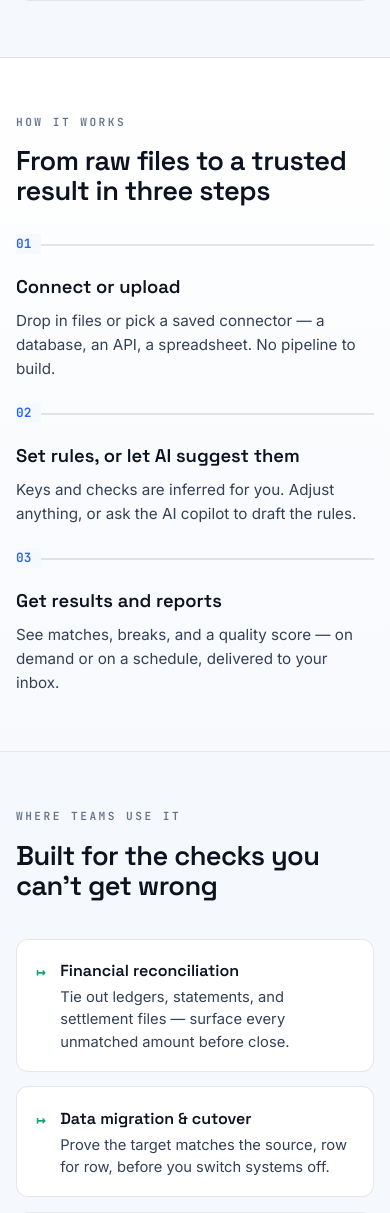
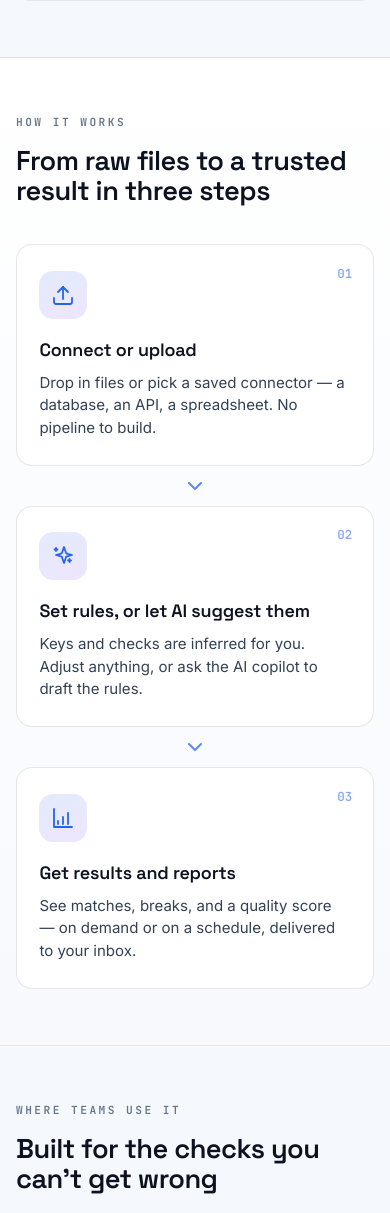
Before and after one commit to ravindraupadhyay1001-ux/ai-datavalidator, a FastAPI app: template templates/landing.html in a window 390 px wide. Shown: the part 2993-4206 px from the top of the page. Run offline with FastAPI, Linux system fonts and the light colour scheme; the template is opened without the code that fills it, so the values that code supplies are empty; parts of the project's set-up code (start-up, migrations or seed data) failed here and were passed over; some libraries are stand-ins or nearby versions.

Commit message:
Landing: redesign 'How it works' as an animated icon flow
Replace the plain numbered steps with icon tiles (upload / AI spark /
results chart), connecting chevrons between them, and a staggered
scroll-reveal via IntersectionObserver (fallback shows all if unsupported;
reduced-motion shows them statically). Stacks vertically with down-arrows
on mobile.

Co-Authored-By: Claude Opus 4.8 <noreply@anthropic.com>

```diff
--- a/templates/landing.html
+++ b/templates/landing.html
@@ -181,13 +181,19 @@ h2.h{font-family:var(--display);font-weight:600;font-size:clamp(1.7rem,3.4vw,2.5
 /* ---------- how it works ---------- */
 .how{background:linear-gradient(180deg,#fff,#f7f9fd);border-top:1px solid var(--line);
   border-bottom:1px solid var(--line)}
-.steps{display:grid;grid-template-columns:repeat(3,1fr);gap:1.6rem;counter-reset:step}
-.step{position:relative;padding-top:1.4rem;border-top:2px solid var(--line)}
-.step::before{counter-increment:step;content:counter(step,decimal-leading-zero);
-  font-family:var(--mono);font-weight:600;font-size:.8rem;color:var(--blue);
-  position:absolute;top:-.05rem;left:0;background:var(--paper);padding-right:.6rem;transform:translateY(-58%)}
-.step h3{font-family:var(--display);font-weight:600;font-size:1.15rem;margin:.2rem 0 .45rem}
-.step p{color:var(--ink-2);font-size:.95rem}
+.flow{display:flex;align-items:stretch;gap:0;flex-wrap:nowrap}
+.fstep{flex:1;min-width:0;position:relative;background:var(--card);border:1px solid var(--line);
+  border-radius:16px;padding:1.6rem 1.4rem;
+  opacity:0;transform:translateY(18px);transition:opacity .6s ease,transform .6s cubic-bezier(.2,.7,.2,1)}
+.fstep.in{opacity:1;transform:none}
+.fnum{position:absolute;top:1.15rem;right:1.3rem;font-family:var(--mono);font-size:.78rem;font-weight:700;color:var(--blue);opacity:.55}
+.ficon{width:48px;height:48px;border-radius:14px;display:grid;place-items:center;margin-bottom:1.05rem;color:var(--blue);
+  background:linear-gradient(160deg,rgba(37,99,235,.13),rgba(124,58,237,.13))}
+.fstep h3{font-family:var(--display);font-weight:600;font-size:1.12rem;letter-spacing:-.01em;margin-bottom:.45rem}
+.fstep p{color:var(--ink-2);font-size:.94rem;line-height:1.5}
+.farrow{flex:0 0 42px;display:flex;align-items:center;justify-content:center;color:var(--blue);
+  opacity:0;transition:opacity .5s ease .2s}
+.farrow.in{opacity:.75}
 
 /* ---------- use cases ---------- */
 .uses{display:grid;grid-template-columns:repeat(2,1fr);gap:.9rem}
@@ -303,7 +309,8 @@ table.cmp tbody tr:last-child td.hl{border-bottom:1.5px solid rgba(37,99,235,.28
 @media (max-width:860px){
   .hero-grid{grid-template-columns:1fr}
   .features{grid-template-columns:1fr 1fr}
-  .steps{grid-template-columns:1fr;gap:2rem}
+  .flow{flex-direction:column}
+  .farrow{flex-basis:auto;padding:.5rem 0;transform:rotate(90deg)}
   .uses{grid-template-columns:1fr}
   .split{grid-template-columns:1fr}
   .nav-links a.navlink{display:none}
@@ -329,6 +336,7 @@ table.cmp tbody tr:last-child td.hl{border-bottom:1.5px solid rgba(37,99,235,.28
 @media (prefers-reduced-motion:reduce){
   *{animation:none!important;scroll-behavior:auto!important}
   .reveal{opacity:1;transform:none}
+  .fstep,.farrow{opacity:1!important;transform:none!important;transition:none!important}
 }
 :focus-visible{outline:2.5px solid var(--blue);outline-offset:2px;border-radius:6px}
 </style>
@@ -472,16 +480,24 @@ table.cmp tbody tr:last-child td.hl{border-bottom:1.5px solid rgba(37,99,235,.28
         <p class="section-eyebrow">How it works</p>
         <h2 class="h">From raw files to a trusted result in three steps</h2>
       </div>
-      <div class="steps">
-        <div class="step">
+      <div class="flow" id="flow">
+        <div class="fstep">
+          <span class="fnum">01</span>
+          <div class="ficon"><svg width="24" height="24" viewBox="0 0 24 24" fill="none" stroke="currentColor" stroke-width="1.8" stroke-linecap="round" stroke-linejoin="round" aria-hidden="true"><path d="M21 15v4a2 2 0 0 1-2 2H5a2 2 0 0 1-2-2v-4"/><path d="M7 9l5-5 5 5"/><path d="M12 4v12"/></svg></div>
           <h3>Connect or upload</h3>
           <p>Drop in files or pick a saved connector — a database, an API, a spreadsheet. No pipeline to build.</p>
         </div>
-        <div class="step">
+        <div class="farrow"><svg width="24" height="24" viewBox="0 0 24 24" fill="none" stroke="currentColor" stroke-width="2" stroke-linecap="round" stroke-linejoin="round" aria-hidden="true"><path d="M9 6l6 6-6 6"/></svg></div>
+        <div class="fstep">
+          <span class="fnum">02</span>
+          <div class="ficon"><svg width="24" height="24" viewBox="0 0 24 24" fill="none" stroke="currentColor" stroke-width="1.8" stroke-linecap="round" stroke-linejoin="round" aria-hidden="true"><path d="M13 3l2.2 6.3L21 11l-5.8 1.7L13 19l-2.2-6.3L5 11l5.8-1.7z"/><path d="M5 4v3M3.5 5.5h3"/><path d="M18.5 15v3M17 16.5h3"/></svg></div>
           <h3>Set rules, or let AI suggest them</h3>
           <p>Keys and checks are inferred for you. Adjust anything, or ask the AI copilot to draft the rules.</p>
         </div>
-        <div class="step">
+        <div class="farrow"><svg width="24" height="24" viewBox="0 0 24 24" fill="none" stroke="currentColor" stroke-width="2" stroke-linecap="round" stroke-linejoin="round" aria-hidden="true"><path d="M9 6l6 6-6 6"/></svg></div>
+        <div class="fstep">
+          <span class="fnum">03</span>
+          <div class="ficon"><svg width="24" height="24" viewBox="0 0 24 24" fill="none" stroke="currentColor" stroke-width="1.8" stroke-linecap="round" stroke-linejoin="round" aria-hidden="true"><path d="M3 3v18h18"/><path d="M7 15v3"/><path d="M12 11v7"/><path d="M17 7v11"/></svg></div>
           <h3>Get results and reports</h3>
           <p>See matches, breaks, and a quality score — on demand or on a schedule, delivered to your inbox.</p>
         </div>
@@ -667,6 +683,24 @@ table.cmp tbody tr:last-child td.hl{border-bottom:1.5px solid rgba(37,99,235,.28
     btn.disabled = false;
   };
 })();
+
+(function(){
+  var flow = document.getElementById('flow');
+  if(!flow) return;
+  var items = flow.children;
+  function reveal(){
+    for(var i=0;i<items.length;i++){
+      items[i].style.transitionDelay = (i * 0.09) + 's';
+      items[i].classList.add('in');
+    }
+  }
+  if(!('IntersectionObserver' in window)){ reveal(); return; }
+  var obs = new IntersectionObserver(function(entries){
+    entries.forEach(function(e){ if(e.isIntersecting){ reveal(); obs.disconnect(); } });
+  }, { threshold: 0.2 });
+  obs.observe(flow);
+  setTimeout(function(){ if(flow.firstElementChild && !flow.firstElementChild.classList.contains('in')) reveal(); }, 1600);
+})();
 </script>
 
 </body>
```
